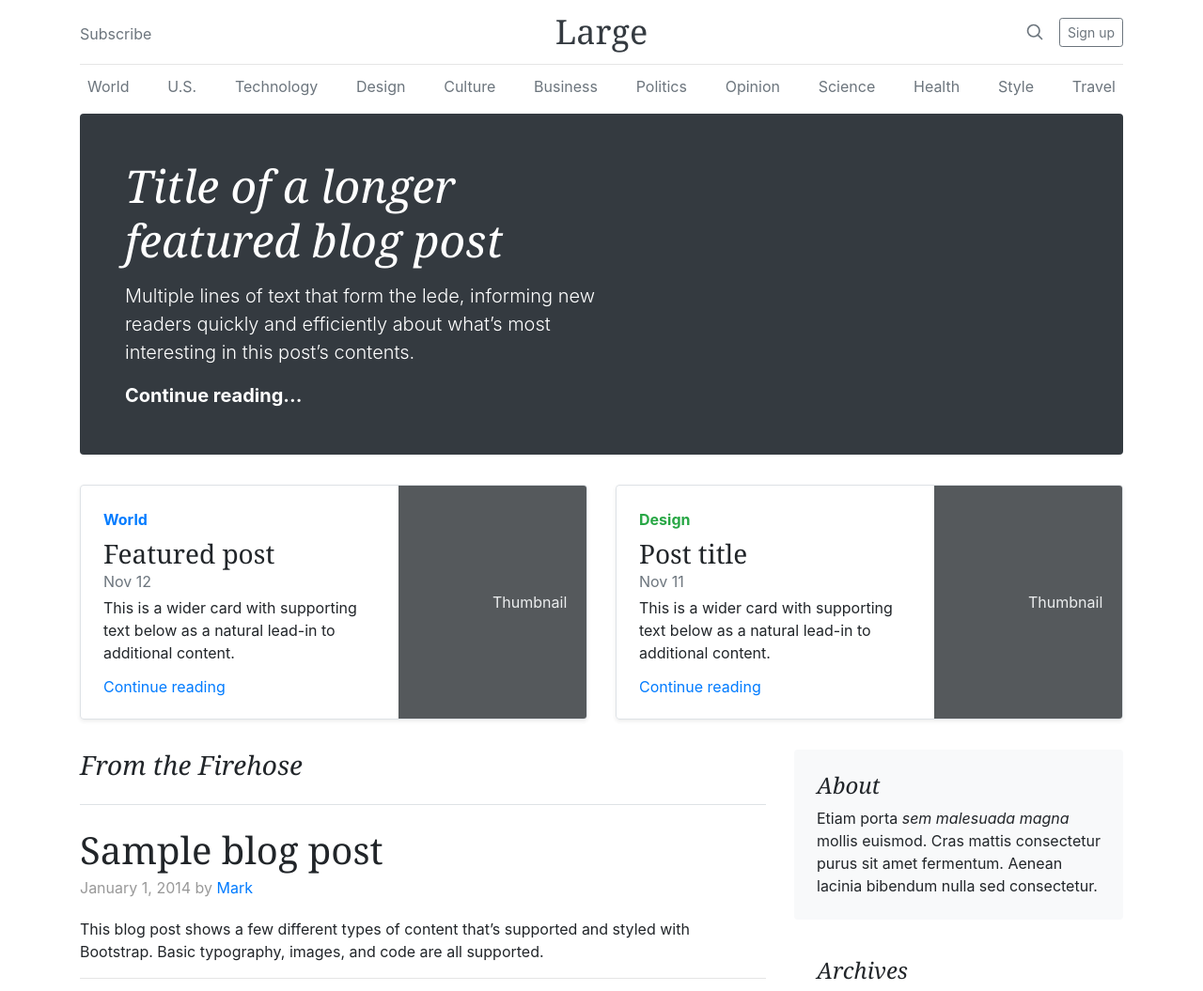
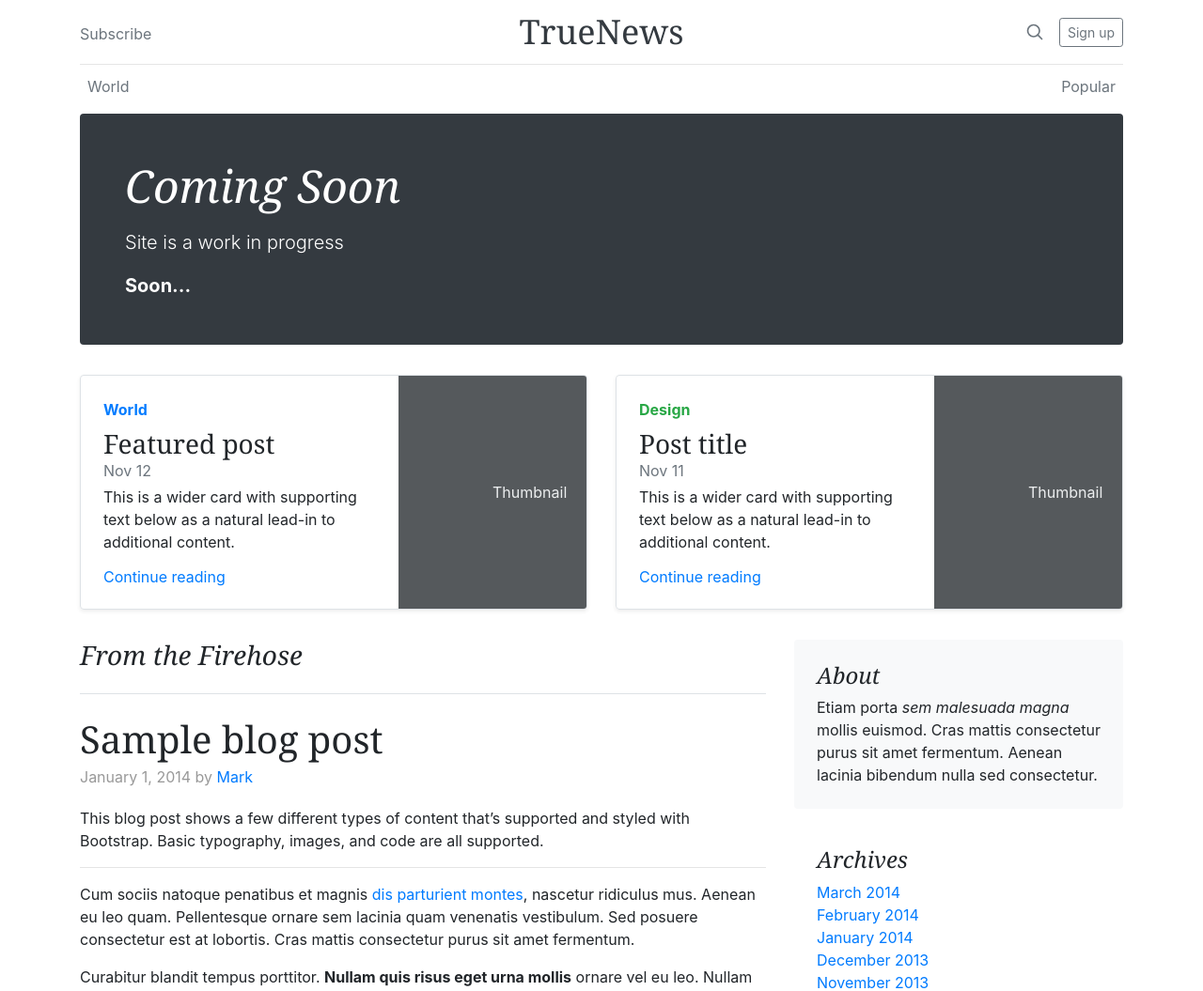
Before and after one commit to djcgill/fake-news-aggregator, a Django app: page / in a window 1280 px wide. Shown: the top 1055 px of the page at 94% size. Run offline with Django 3.2, Linux system fonts and the light colour scheme; some libraries are stand-ins or nearby versions.

Commit message:
Edited front page placeholder

```diff
--- a/news/templates/index.html
+++ b/news/templates/index.html
@@ -7,7 +7,7 @@
         <a class="text-muted" href="#">Subscribe</a>
       </div>
       <div class="col-4 text-center">
-        <a class="blog-header-logo text-dark" href="#">Large</a>
+        <a class="blog-header-logo text-dark" href="#">TrueNews</a>
       </div>
       <div class="col-4 d-flex justify-content-end align-items-center">
         <a class="text-muted" href="#" aria-label="Search">
@@ -21,25 +21,15 @@
   <div class="nav-scroller py-1 mb-2">
     <nav class="nav d-flex justify-content-between">
       <a class="p-2 text-muted" href="#">World</a>
-      <a class="p-2 text-muted" href="#">U.S.</a>
-      <a class="p-2 text-muted" href="#">Technology</a>
-      <a class="p-2 text-muted" href="#">Design</a>
-      <a class="p-2 text-muted" href="#">Culture</a>
-      <a class="p-2 text-muted" href="#">Business</a>
-      <a class="p-2 text-muted" href="#">Politics</a>
-      <a class="p-2 text-muted" href="#">Opinion</a>
-      <a class="p-2 text-muted" href="#">Science</a>
-      <a class="p-2 text-muted" href="#">Health</a>
-      <a class="p-2 text-muted" href="#">Style</a>
-      <a class="p-2 text-muted" href="#">Travel</a>
+      <a class="p-2 text-muted" href="#">Popular</a>
     </nav>
   </div>
 
   <div class="jumbotron p-4 p-md-5 text-white rounded bg-dark">
     <div class="col-md-6 px-0">
-      <h1 class="display-4 font-italic">Title of a longer featured blog post</h1>
-      <p class="lead my-3">Multiple lines of text that form the lede, informing new readers quickly and efficiently about what’s most interesting in this post’s contents.</p>
-      <p class="lead mb-0"><a href="#" class="text-white font-weight-bold">Continue reading...</a></p>
+      <h1 class="display-4 font-italic">Coming Soon</h1>
+      <p class="lead my-3">Site is a work in progress</p>
+      <p class="lead mb-0"><a href="#" class="text-white font-weight-bold">Soon...</a></p>
     </div>
   </div>
 
```
